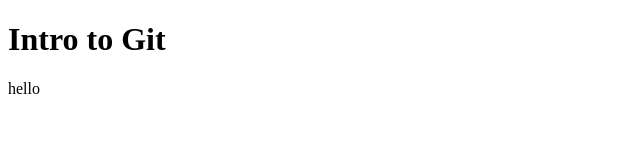
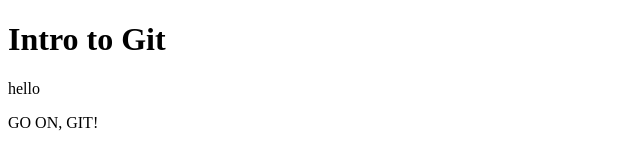
Before and after one commit to jeggers-hyvee/Intro-to-git, a plain HTML site: page index.html in a window 1280 px wide. Shown: the whole page, without its empty margins (0-640 px from the left). Drawn offline with Linux system fonts and the light colour scheme.

Commit message:
added a P

```diff
--- a/index.html
+++ b/index.html
@@ -8,5 +8,6 @@
 <body>
 <h1>Intro to Git</h1>
 <p>hello</p>
+<p>GO ON, GIT!</p>
 </body>
 </html>
```
